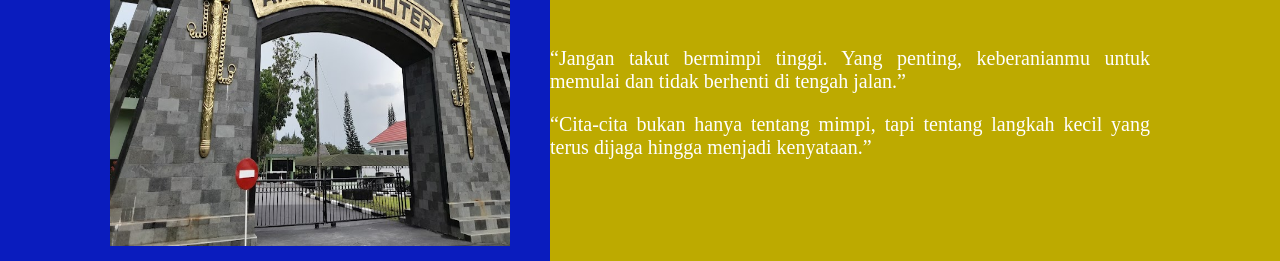
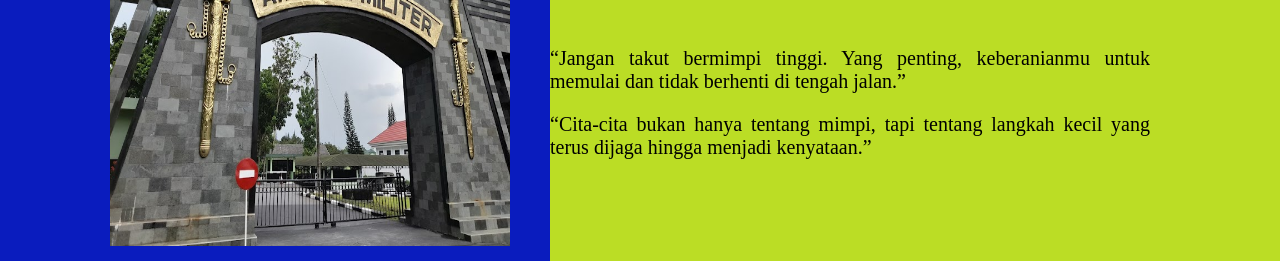
Before and after one commit to rafly238/my-profile-, a plain HTML site: page index.html in a window 1280 px wide. Shown: the part 224-485 px from the top of the page. Drawn offline with Linux system fonts and the light colour scheme.

Commit message:
first commit

```diff
--- a/assets/css/style.css
+++ b/assets/css/style.css
@@ -92,8 +92,8 @@ body {
 }
 /* RIGHT SIDE */
 .right-side {
-    background-color: rgb(189, 170, 0);
-    color: white;
+    background-color: rgb(187, 221, 37);
+    color: rgb(0, 0, 0);
 }
 .name-container {
     margin-top: 150px;
```
Also changed, not shown: assets/icon/batik-biru.jpeg (added), assets/icon/download.jpeg (added).
